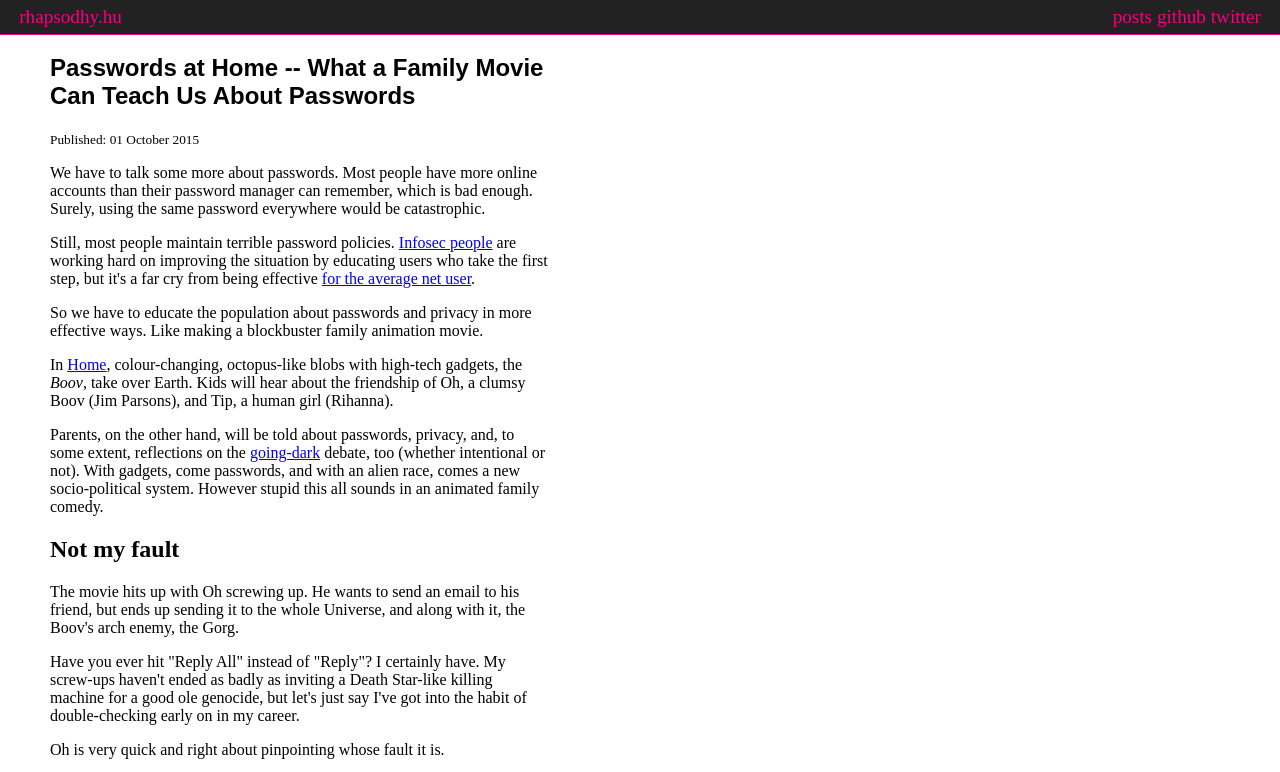
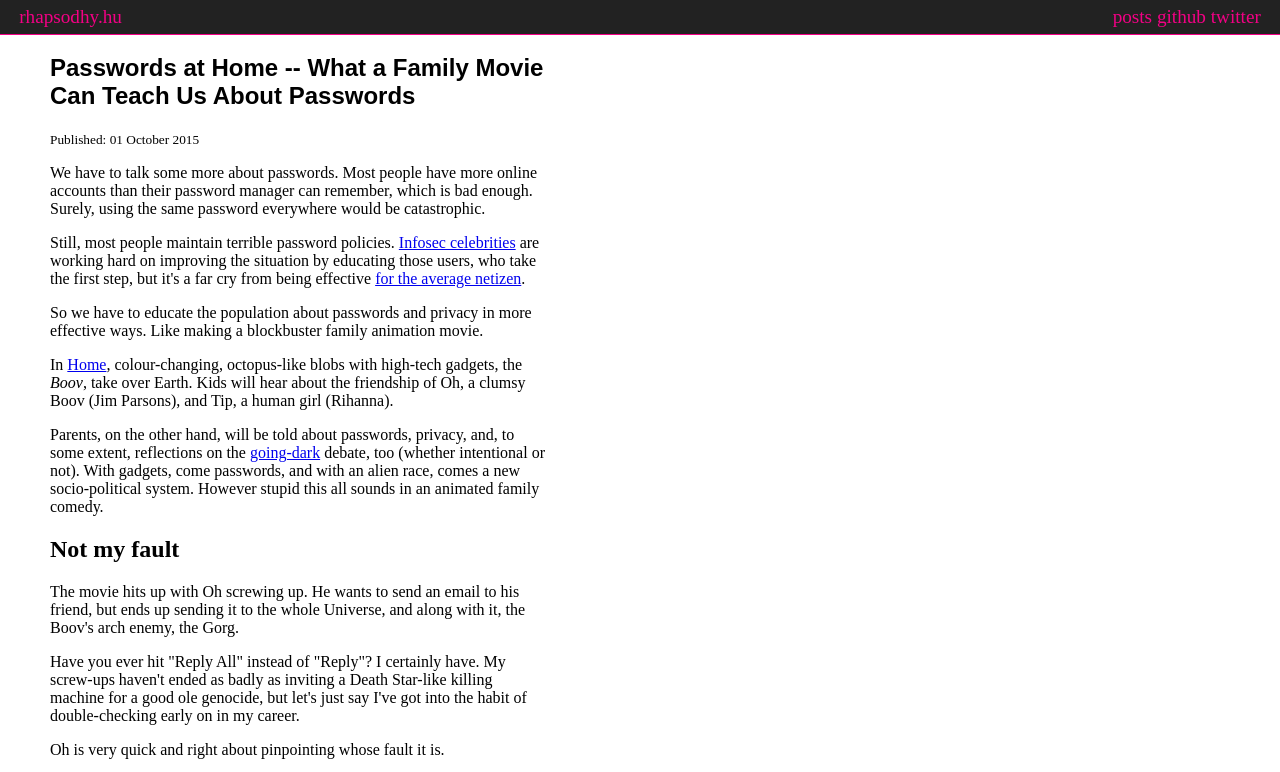
Before and after one commit to rsdy/rsdy.github.com, a plain HTML site: page posts/passwords_at_home.html in a window 1280 px wide. Shown: the top 772 px of the page. Drawn offline with Linux system fonts and the light colour scheme.

Commit message:
[update] Passwords at Home

```diff
--- a/posts/passwords_at_home.html
+++ b/posts/passwords_at_home.html
@@ -44,7 +44,7 @@ h1 { font-family: sans-serif; }
 		<article>
 			<header><h1>Passwords at Home -- What a Family Movie Can Teach Us About Passwords</h1><small>Published: <time datetime="2015-10-01" pubdate>01 October 2015</time></small></header>
 <p>We have to talk some more about passwords. Most people have more online accounts than their password manager can remember, which is bad enough. Surely, using the same password everywhere would be catastrophic.</p>
-<p>Still, most people maintain terrible password policies. <a href="https://twitter.com/SwiftOnSecurity">Infosec people</a> are working hard on improving the situation by educating users who take the first step, but it's a far cry from being effective <a href="http://cynosureprime.blogspot.com/2015/09/csp-our-take-on-cracked-am-passwords.html">for the average net user</a>.</p>
+<p>Still, most people maintain terrible password policies. <a href="https://twitter.com/SwiftOnSecurity">Infosec celebrities</a> are working hard on improving the situation by educating those users, who take the first step, but it's a far cry from being effective <a href="http://cynosureprime.blogspot.com/2015/09/csp-our-take-on-cracked-am-passwords.html">for the average netizen</a>.</p>
 <p>So we have to educate the population about passwords and privacy in more effective ways. Like making a blockbuster family animation movie.</p>
 <p>In <a href="http://www.imdb.com/title/tt2224026/?ref_=nv_sr_2">Home</a>, colour-changing, octopus-like blobs with high-tech gadgets, the <em>Boov</em>, take over Earth. Kids will hear about the friendship of Oh, a clumsy Boov (Jim Parsons), and Tip, a human girl (Rihanna).</p>
 <p>Parents, on the other hand, will be told about passwords, privacy, and, to some extent, reflections on the <a href="http://www.economist.com/news/leaders/21639506-just-threat-terrorism-increasing-ability-western-security-agencies-defeat">going-dark</a> debate, too (whether intentional or not). With gadgets, come passwords, and with an alien race, comes a new socio-political system. However stupid this all sounds in an animated family comedy.</p>
```
Also changed, not shown: 1 other file.
